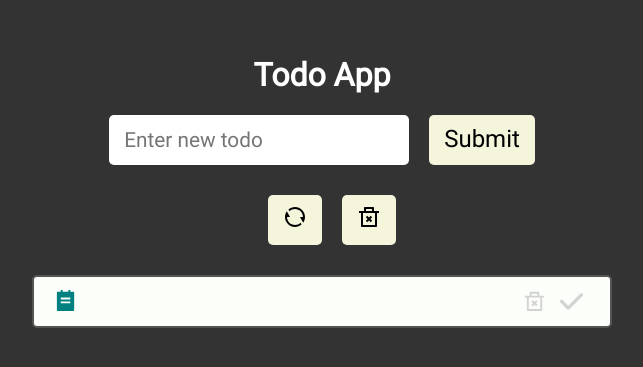
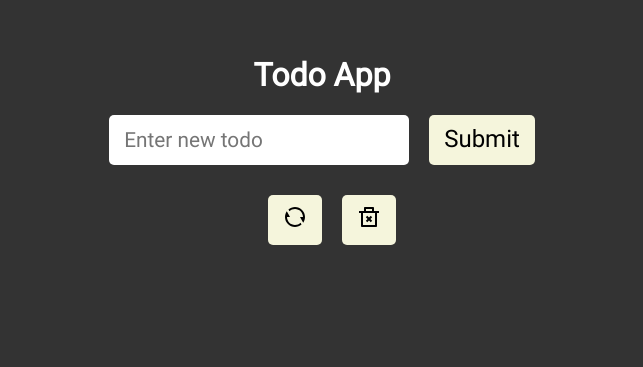
Before and after one commit to Leogrand20/todo-app, a React (Vite) app: page / in a window 1280 px wide. Shown: the part 143-510 px from the top of the page, without its empty margins (318-961 px from the left). Built offline with nearby package versions, Linux system fonts and the light colour scheme.

Commit message:
Add TodoItem

```diff
--- a/src/App.tsx
+++ b/src/App.tsx
@@ -9,7 +9,7 @@ import { TodoList } from './components/Todos/TodoList'
 import { TodosActions } from './components/Todos/TodosActions'
 
 export const App = () => {
-  const [todo, setTodo] = useState<Todo | null>(null)
+  const [todos, setTodo] = useState<Todo[] | []>([])
 
   const addTodoHandler = (text: string) => {
     const newTodo = {
@@ -18,10 +18,8 @@ export const App = () => {
       isCompleted: false,
     }
 
-    setTodo(newTodo)
+    setTodo([...todos, newTodo])
   }
-
-  console.log(todo)
 
   return (
     <>
@@ -29,7 +27,7 @@ export const App = () => {
 
       <TodoForm addTodo={addTodoHandler} />
       <TodosActions />
-      <TodoList todo={todo} />
+      <TodoList todos={todos} />
     </>
   )
 }
--- a/src/components/Todos/TodoItem.tsx
+++ b/src/components/Todos/TodoItem.tsx
@@ -1,10 +1,13 @@
+import { FC } from 'react'
 import { RiTodoFill, RiDeleteBin2Line } from 'react-icons/ri'
 import { FaCheck } from 'react-icons/fa6'
 import { motion } from 'motion/react'
 
+import { TodoItemProps } from '../../types/Todo'
+
 import styles from './TodoItem.module.css'
 
-export const TodoItem = ({ id, text, isCompleted }) => {
+export const TodoItem: FC<TodoItemProps> = ({ id, text, isCompleted }) => {
   return (
     <motion.div
       initial={{ transform: 'translateY(-150px)', opacity: 0, scale: 0 }}
--- a/src/components/Todos/TodoList.tsx
+++ b/src/components/Todos/TodoList.tsx
@@ -1,10 +1,16 @@
+import { FC } from 'react'
+
 import { TodoItem } from './TodoItem'
+import { TodoListProps } from '../../types/Todo'
+
 import styles from './TodoList.module.css'
 
-export const TodoList = ({ todo }) => {
+export const TodoList: FC<TodoListProps> = ({ todos }) => {
   return (
     <div className={styles['todoListContainer']}>
-      <TodoItem {...todo} />
+      {todos.map((todo) => (
+        <TodoItem key={todo.id} {...todo} />
+      ))}
     </div>
   )
 }
```
Also changed, not shown: src/types/Todo.ts (+4 -4 lines).
